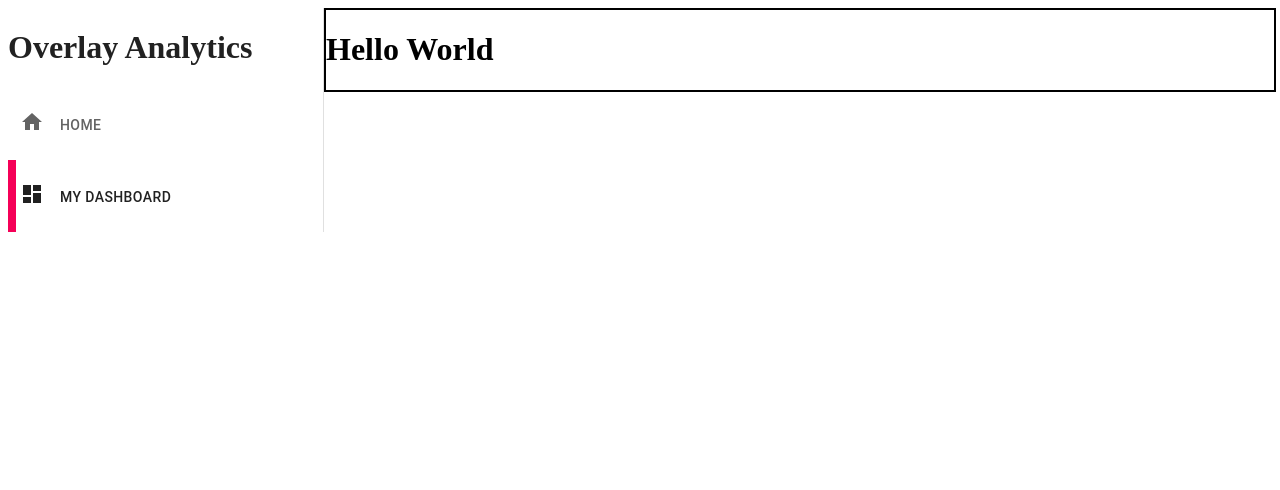
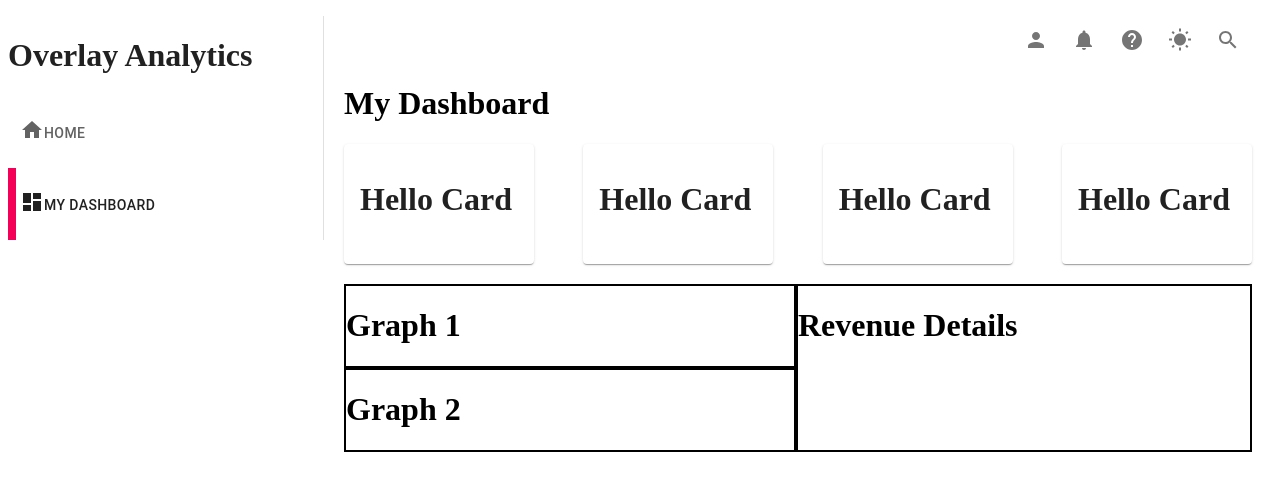
Before and after one commit to sandricoprovo/react-chart-dashboard, a React (Create React App) app: page / in a window 1280 px wide. Shown: the top 490 px of the page. Built offline with nearby package versions, Linux system fonts and the light colour scheme.

Commit message:
new: added more mui elements - icon header row - dashboard card placeholder - dashboard listing placeholder

```diff
--- a/src/components/App.js
+++ b/src/components/App.js
@@ -2,16 +2,31 @@ import React from "react";
 import MuiThemeOverrides from "./Theme";
 
 // Imported Components
-import { Grid, ThemeProvider } from "@material-ui/core";
-import Drawer from "./Drawer/Drawer";
+import { Grid, ThemeProvider, Box } from "@material-ui/core";
+import Drawer from "./Drawer";
 import IconHeader from "./IconHeader"
+import Dashboard from "./Dashboard/Dashboard";
 
 const App = () => {
   return (
 	<ThemeProvider theme={MuiThemeOverrides}>
-		<Grid container justify="center" wrap="wrap">
-			<Drawer />
-			<IconHeader />
+		<Grid container justify="flex-start" wrap="wrap">
+		{/* Drawer */}
+			<Grid item lg={3} md={3} sm={12} xs={12}>
+				<Drawer />
+			</Grid>
+		{/* Main Content */}
+			<Grid item lg={9} md={9} sm={12} xs={12} >
+				<Box
+					display="flex"
+					flexDirection="column"
+					justifyContent="flex-start"
+					padding="0 20px"
+				>
+					<IconHeader />
+					<Dashboard />
+				</Box>
+			</Grid>
 		</Grid>
 	</ThemeProvider>
   );
--- /dev/null
+++ b/src/components/Dashboard/Dashboard.js
@@ -0,0 +1,34 @@
+import React from "react";
+import { Grid, Box } from "@material-ui/core";
+
+// Imported Components
+import DashboardCard from "./DashboardCard";
+
+const Dashboard = () => {
+	return (
+		<Grid item lg={12} md={12} sm={12} xs={12}>
+			<h1>My Dashboard</h1>
+			<Box display="flex" flexDirection="row" justifyContent="space-between" flexWrap="wrap">
+				<DashboardCard />
+				<DashboardCard />
+				<DashboardCard />
+				<DashboardCard />
+			</Box>
+			<Box display="flex" flexDirection="" padding="20px 0" width="100%">
+				<Box display="flex" flexDirection="column" width="50%">
+					<div style={{ border: "2px solid black" }}>
+						<h1>Graph 1</h1>
+					</div>
+					<div style={{ border: "2px solid black" }}>
+						<h1>Graph 2</h1>
+					</div>
+				</Box>
+				<div style={{ border: "2px solid black", width: "50%" }}>
+					<h1>Revenue Details</h1>
+				</div>
+			</Box>
+		</Grid>
+	)
+}
+
+export default Dashboard
--- /dev/null
+++ b/src/components/Dashboard/DashboardCard.js
@@ -0,0 +1,14 @@
+import React from "react";
+import { Card, CardContent } from "@material-ui/core";
+
+const DashboardCard = () => {
+	return (
+		<Card>
+			<CardContent>
+				<h1>Hello Card</h1>
+			</CardContent>
+		</Card>
+	)
+}
+
+export default DashboardCard
--- /dev/null
+++ b/src/components/Drawer.js
@@ -0,0 +1,33 @@
+import React from "react";
+import { Drawer } from "@material-ui/core";
+import { Tabs } from "@material-ui/core";
+import { Tab } from "@material-ui/core";
+import { Home as HomeIcon } from "@material-ui/icons";
+import { Dashboard as DashboardIcon } from "@material-ui/icons";
+
+// Exported Component
+const DrawerComponent = () => {
+	return (
+		<Drawer anchor="left" variant="persistent" open={true}>
+			<h1>Overlay Analytics</h1>
+			<Tabs
+				orientation="vertical"
+				value={1}
+			>
+				<Tab
+					label="Home"
+					icon={<HomeIcon />}
+					aria-label="home"
+				/>
+				<Tab
+					label="My Dashboard"
+					value={1}
+					icon={<DashboardIcon />}
+					aria-label="dashboard"
+				/>
+			</Tabs>
+		</Drawer>
+	)
+}
+
+export default DrawerComponent
--- a/src/components/Drawer/Drawer.js
+++ /dev/null
@@ -1,36 +0,0 @@
-import React from "react";
-import { Grid } from "@material-ui/core";
-import { Drawer } from "@material-ui/core";
-import { Tabs } from "@material-ui/core";
-import { Tab } from "@material-ui/core";
-import { Home as HomeIcon } from "@material-ui/icons";
-import { Dashboard as DashboardIcon } from "@material-ui/icons";
-
-// Exported Component
-const DrawerComponent = () => {
-	return (
-		<Grid item lg={3} md={3} sm={12} xs={12}>
-			<Drawer anchor="left" variant="persistent" open={true}>
-				<h1>Overlay Analytics</h1>
-				<Tabs
-					orientation="vertical"
-					value={1}
-				>
-					<Tab
-						label="Home"
-						icon={<HomeIcon />}
-						aria-label="home"
-					/>
-					<Tab
-						label="My Dashboard"
-						value={1}
-						icon={<DashboardIcon />}
-						aria-label="dashboard"
-					/>
-				</Tabs>
-			</Drawer>
-		</Grid>
-	)
-}
-
-export default DrawerComponent
--- a/src/components/IconHeader.js
+++ b/src/components/IconHeader.js
@@ -1,13 +1,33 @@
 import React from "react";
-import { Grid } from "@material-ui/core";
+import { Box } from "@material-ui/core";
+import { IconButton } from "@material-ui/core";
+import {
+	Search as SearchIcon,
+	WbSunny as WbSunnyIcon,
+	Help as HelpIcon,
+	Notifications as NotificationsIcon,
+	Person as PersonIcon
+} from "@material-ui/icons";
 
 const IconHeader = () => {
 	return (
-		<Grid item lg={9} md={9} sm={12} xs={12}>
-			<div style={{ border: "2px solid black", width: "100%" }}>
-				<h1>Hello World</h1>
-			</div>
-		</Grid>
+		<Box display="flex" flexDirection="row-reverse" height="10%">
+			<IconButton aria-label="search" component="span">
+				<SearchIcon />
+			</IconButton>
+			<IconButton aria-label="color mode" component="span">
+				<WbSunnyIcon />
+			</IconButton>
+			<IconButton aria-label="help" component="span">
+				<HelpIcon />
+			</IconButton>
+			<IconButton aria-label="notifications" component="span">
+				<NotificationsIcon />
+			</IconButton>
+			<IconButton aria-label="person icon" component="span">
+				<PersonIcon />
+			</IconButton>
+		</Box>
 	)
 }
 
--- a/src/components/Theme.js
+++ b/src/components/Theme.js
@@ -6,7 +6,8 @@ const MuiThemeOverrides = createMuiTheme({
 		// Dashboard Grid
 		MuiGrid: {
 			container: {
-				height: "100%"
+				paddingTop: "8px"
+				// height: "100%"
 			}
 		},
 		// Drawer Tabs
@@ -24,10 +25,10 @@ const MuiThemeOverrides = createMuiTheme({
 		// Single Tab
 		MuiTab: {
 			root: {
-				height: "50",
-				maxWidth: "100%",
+				height: "50px",
+				// maxWidth: "100%",
 				"& > span": {
-					left: 0
+					left: 0,
 				}
 			},
 			wrapper: {
@@ -39,7 +40,14 @@ const MuiThemeOverrides = createMuiTheme({
 		// SVG Icons
 		MuiSvgIcon: {
 			root: {
-				marginRight: "16px"
+				// marginRight: "16px"
+			}
+		},
+		// Dashboard Cards
+		MuiCard: {
+			root: {
+				maxWidth: "260px",
+				minWidth: "190px"
 			}
 		}
 	},
```
Also changed, not shown: 1 other file (tests, documents, lock files or other folders).
